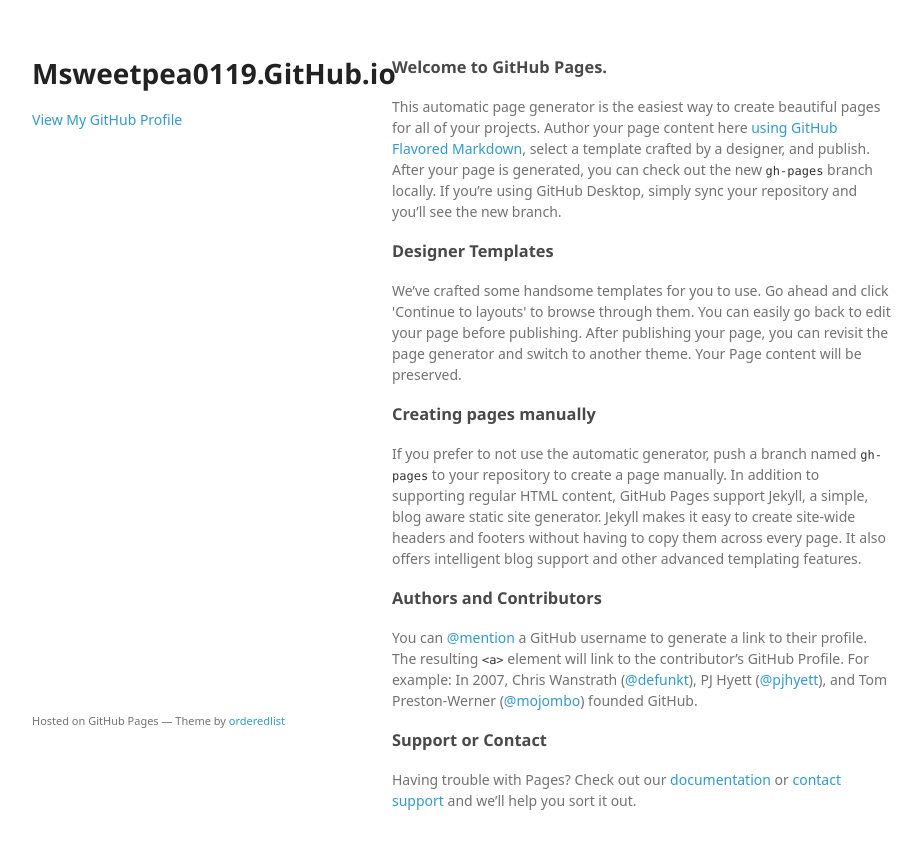
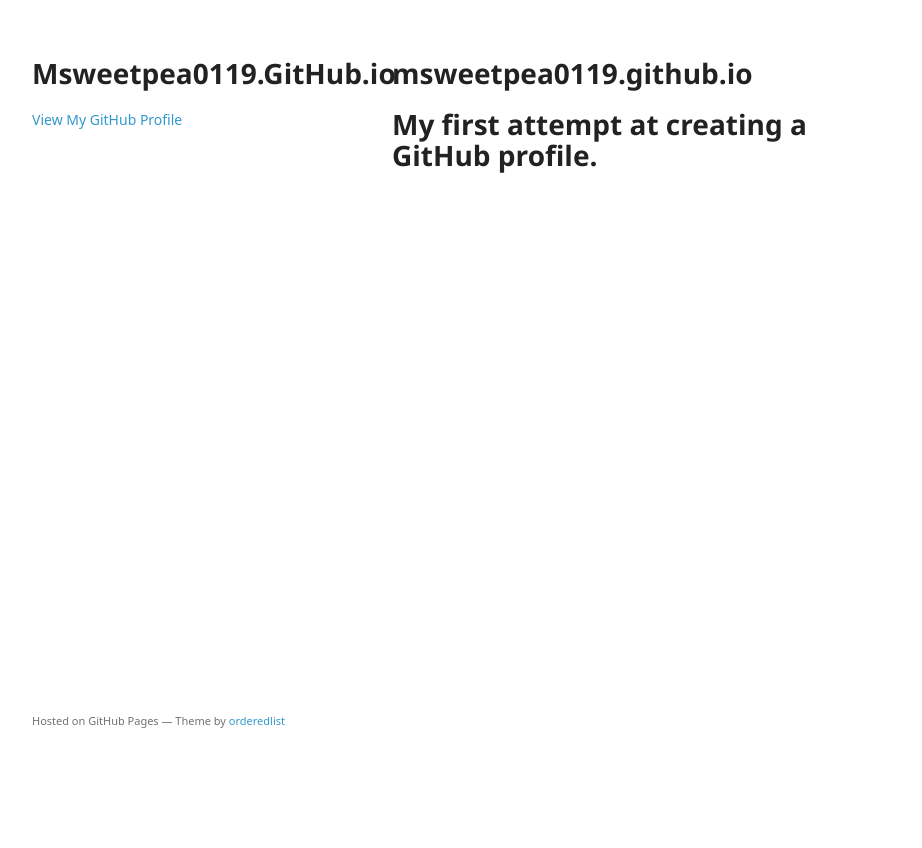
Before and after one commit to PersaudPersaud/msweetpea0119.github.io, a plain HTML site: page index.html in a window 1280 px wide. Shown: the whole page, without its empty margins (178-1100 px from the left). After the commit the page ends 800 px from the top, so only its background shows below. Drawn offline with Linux system fonts and the light colour scheme; a web font is replaced by a local one.

Commit message:
Replace master branch with page content via GitHub

```diff
--- a/index.html
+++ b/index.html
@@ -23,30 +23,11 @@
 
       </header>
       <section>
-        <h3>
-<a id="welcome-to-github-pages" class="anchor" href="#welcome-to-github-pages" aria-hidden="true"><span aria-hidden="true" class="octicon octicon-link"></span></a>Welcome to GitHub Pages.</h3>
+        <h1>
+<a id="msweetpea0119githubio" class="anchor" href="#msweetpea0119githubio" aria-hidden="true"><span aria-hidden="true" class="octicon octicon-link"></span></a>msweetpea0119.github.io</h1>
 
-<p>This automatic page generator is the easiest way to create beautiful pages for all of your projects. Author your page content here <a href="https://guides.github.com/features/mastering-markdown/">using GitHub Flavored Markdown</a>, select a template crafted by a designer, and publish. After your page is generated, you can check out the new <code>gh-pages</code> branch locally. If you’re using GitHub Desktop, simply sync your repository and you’ll see the new branch.</p>
-
-<h3>
-<a id="designer-templates" class="anchor" href="#designer-templates" aria-hidden="true"><span aria-hidden="true" class="octicon octicon-link"></span></a>Designer Templates</h3>
-
-<p>We’ve crafted some handsome templates for you to use. Go ahead and click 'Continue to layouts' to browse through them. You can easily go back to edit your page before publishing. After publishing your page, you can revisit the page generator and switch to another theme. Your Page content will be preserved.</p>
-
-<h3>
-<a id="creating-pages-manually" class="anchor" href="#creating-pages-manually" aria-hidden="true"><span aria-hidden="true" class="octicon octicon-link"></span></a>Creating pages manually</h3>
-
-<p>If you prefer to not use the automatic generator, push a branch named <code>gh-pages</code> to your repository to create a page manually. In addition to supporting regular HTML content, GitHub Pages support Jekyll, a simple, blog aware static site generator. Jekyll makes it easy to create site-wide headers and footers without having to copy them across every page. It also offers intelligent blog support and other advanced templating features.</p>
-
-<h3>
-<a id="authors-and-contributors" class="anchor" href="#authors-and-contributors" aria-hidden="true"><span aria-hidden="true" class="octicon octicon-link"></span></a>Authors and Contributors</h3>
-
-<p>You can <a href="https://help.github.com/articles/basic-writing-and-formatting-syntax/#mentioning-users-and-teams" class="user-mention">@mention</a> a GitHub username to generate a link to their profile. The resulting <code>&lt;a&gt;</code> element will link to the contributor’s GitHub Profile. For example: In 2007, Chris Wanstrath (<a href="https://github.com/defunkt" class="user-mention">@defunkt</a>), PJ Hyett (<a href="https://github.com/pjhyett" class="user-mention">@pjhyett</a>), and Tom Preston-Werner (<a href="https://github.com/mojombo" class="user-mention">@mojombo</a>) founded GitHub.</p>
-
-<h3>
-<a id="support-or-contact" class="anchor" href="#support-or-contact" aria-hidden="true"><span aria-hidden="true" class="octicon octicon-link"></span></a>Support or Contact</h3>
-
-<p>Having trouble with Pages? Check out our <a href="https://help.github.com/pages">documentation</a> or <a href="https://github.com/contact">contact support</a> and we’ll help you sort it out.</p>
+<h1>
+<a id="my-first-attempt-at-creating-a-github-profile" class="anchor" href="#my-first-attempt-at-creating-a-github-profile" aria-hidden="true"><span aria-hidden="true" class="octicon octicon-link"></span></a>My first attempt at creating a GitHub profile.</h1>
       </section>
       <footer>
         <p><small>Hosted on GitHub Pages &mdash; Theme by <a href="https://github.com/orderedlist">orderedlist</a></small></p>
```
Also changed, not shown: params.json (+1 -1 lines).
